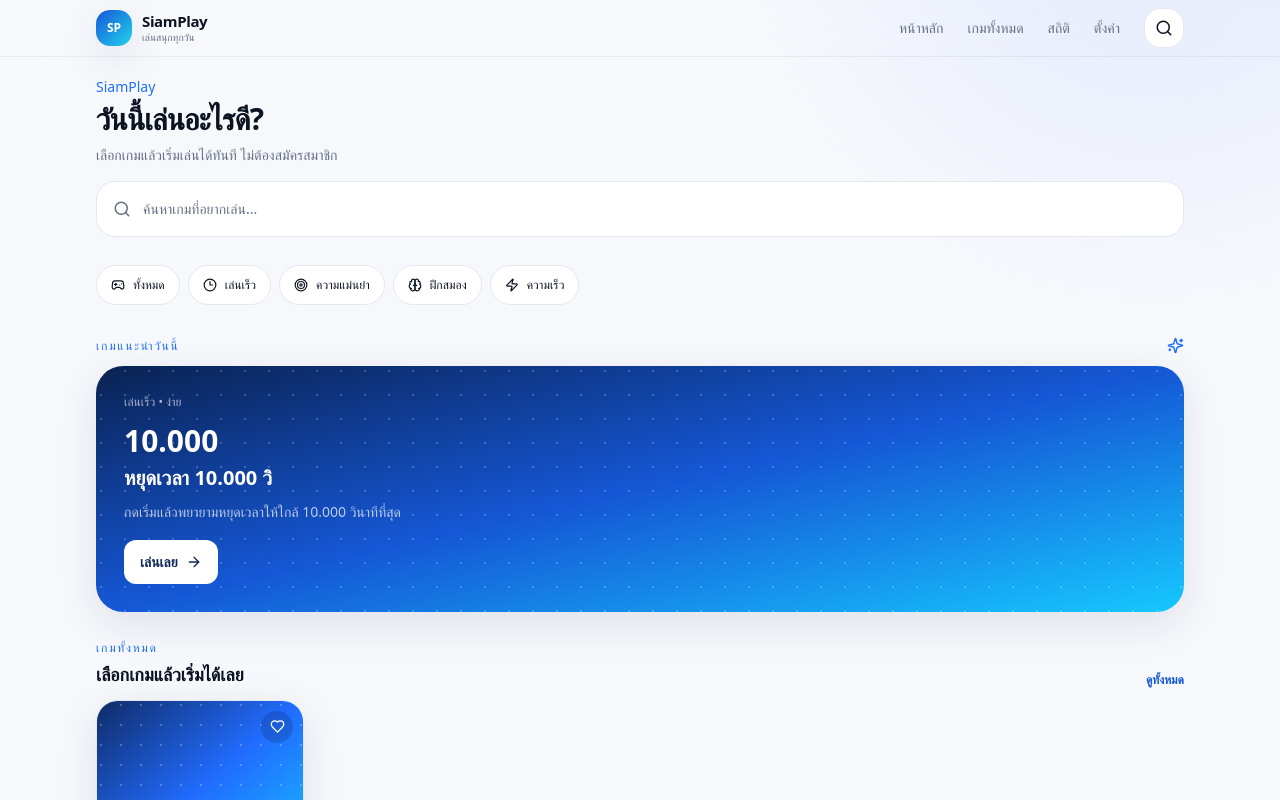
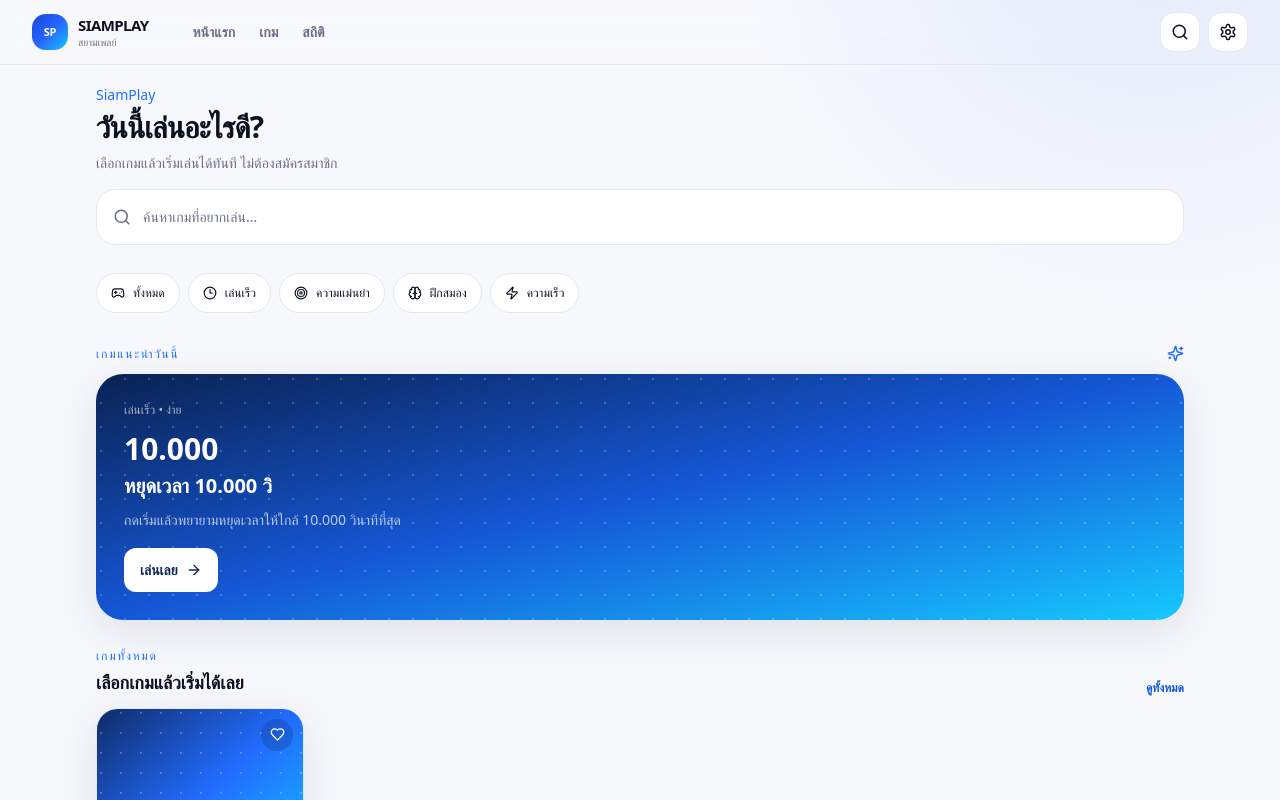
Before and after one commit to UnknownCode-2026/siamplay, a Next.js app: page / in a window 1280 px wide. Shown: the top 800 px of the page. Built offline with nearby package versions, Linux system fonts and the light colour scheme.

Commit message:
feat(v2): rebuild components/layout/AppHeader.tsx

```diff
--- a/components/layout/AppHeader.tsx
+++ b/components/layout/AppHeader.tsx
@@ -1,8 +1,22 @@
 "use client";
 
 import Link from "next/link";
-import { Search } from "lucide-react";
+import { Search, Settings } from "lucide-react";
 import { usePathname } from "next/navigation";
+
+function Wordmark() {
+  return (
+    <div className="flex items-center gap-2.5">
+      <span className="relative grid h-9 w-9 place-items-center overflow-hidden rounded-[14px] bg-gradient-to-br from-[#1547d9] via-[#2764ff] to-[#17c8ff] text-[11px] font-extrabold tracking-[-.03em] text-white shadow-sm">
+        SP
+      </span>
+      <div className="leading-none">
+        <div className="text-[15px] font-extrabold tracking-[-.04em] text-main">SIAMPLAY</div>
+        <div className="mt-1 text-[10px] font-medium text-muted">สยามเพลย์</div>
+      </div>
+    </div>
+  );
+}
 
 export function AppHeader() {
   const pathname = usePathname();
@@ -10,26 +24,24 @@
   if (isGame) return null;
 
   return (
-    <header className="sticky top-0 z-50 border-b border-black/5 bg-[color:var(--bg)]/90 backdrop-blur-xl dark:border-white/10">
-      <div className="mx-auto flex h-14 max-w-6xl items-center gap-3 px-4 sm:px-6 lg:px-8">
-        <Link href="/" className="flex min-w-0 items-center gap-2.5">
-          <span className="grid h-9 w-9 shrink-0 place-items-center rounded-[14px] bg-gradient-to-br from-siam-600 to-cyan-400 text-xs font-extrabold text-white shadow-soft">SP</span>
-          <div className="leading-tight">
-            <div className="text-[15px] font-bold tracking-tight text-main">SiamPlay</div>
-            <div className="text-[10px] font-medium text-muted">เล่นสนุกทุกวัน</div>
-          </div>
-        </Link>
+    <header className="sticky top-0 z-50 border-b bg-[color:var(--bg)]/88 backdrop-blur-xl" style={{borderColor:"var(--border)"}}>
+      <div className="mx-auto flex h-16 max-w-7xl items-center gap-3 px-4 sm:px-6 lg:px-8">
+        <Link href="/" aria-label="SiamPlay หน้าแรก"><Wordmark/></Link>
 
-        <nav className="ml-auto hidden items-center gap-6 text-sm font-medium text-muted lg:flex">
-          <Link href="/">หน้าหลัก</Link>
-          <Link href="/games">เกมทั้งหมด</Link>
-          <Link href="/stats">สถิติ</Link>
-          <Link href="/settings">ตั้งค่า</Link>
+        <nav className="ml-8 hidden items-center gap-6 text-sm font-semibold text-muted lg:flex">
+          <Link href="/" className="hover:text-main">หน้าแรก</Link>
+          <Link href="/games" className="hover:text-main">เกม</Link>
+          <Link href="/stats" className="hover:text-main">สถิติ</Link>
         </nav>
 
-        <Link href="/games?focus=search" aria-label="ค้นหาเกม" className="ml-auto grid h-10 w-10 place-items-center rounded-2xl border surface text-main lg:ml-3">
-          <Search size={18}/>
-        </Link>
+        <div className="ml-auto flex items-center gap-2">
+          <Link href="/games?focus=search" aria-label="ค้นหาเกม" className="grid h-10 w-10 place-items-center rounded-[14px] border surface text-main">
+            <Search size={18}/>
+          </Link>
+          <Link href="/settings" aria-label="ตั้งค่า" className="hidden h-10 w-10 place-items-center rounded-[14px] border surface text-main sm:grid">
+            <Settings size={18}/>
+          </Link>
+        </div>
       </div>
     </header>
   );
```
